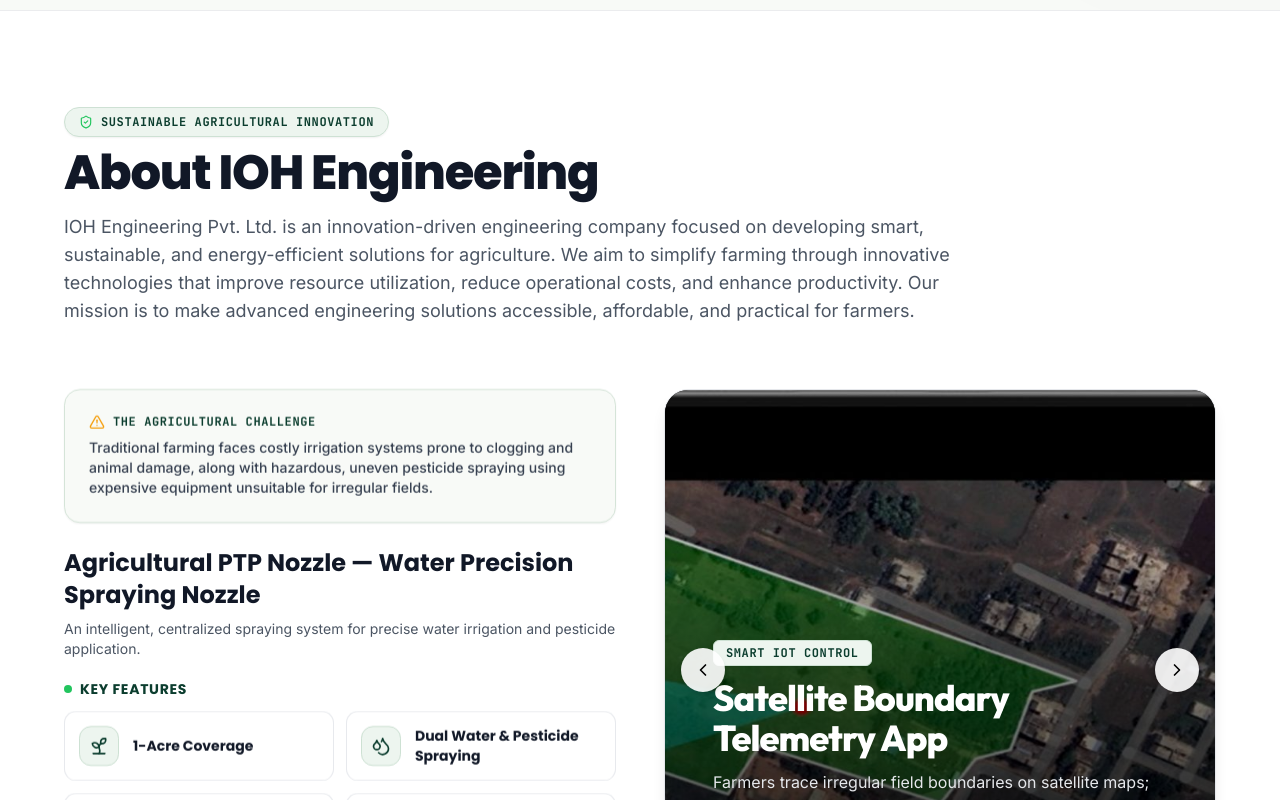
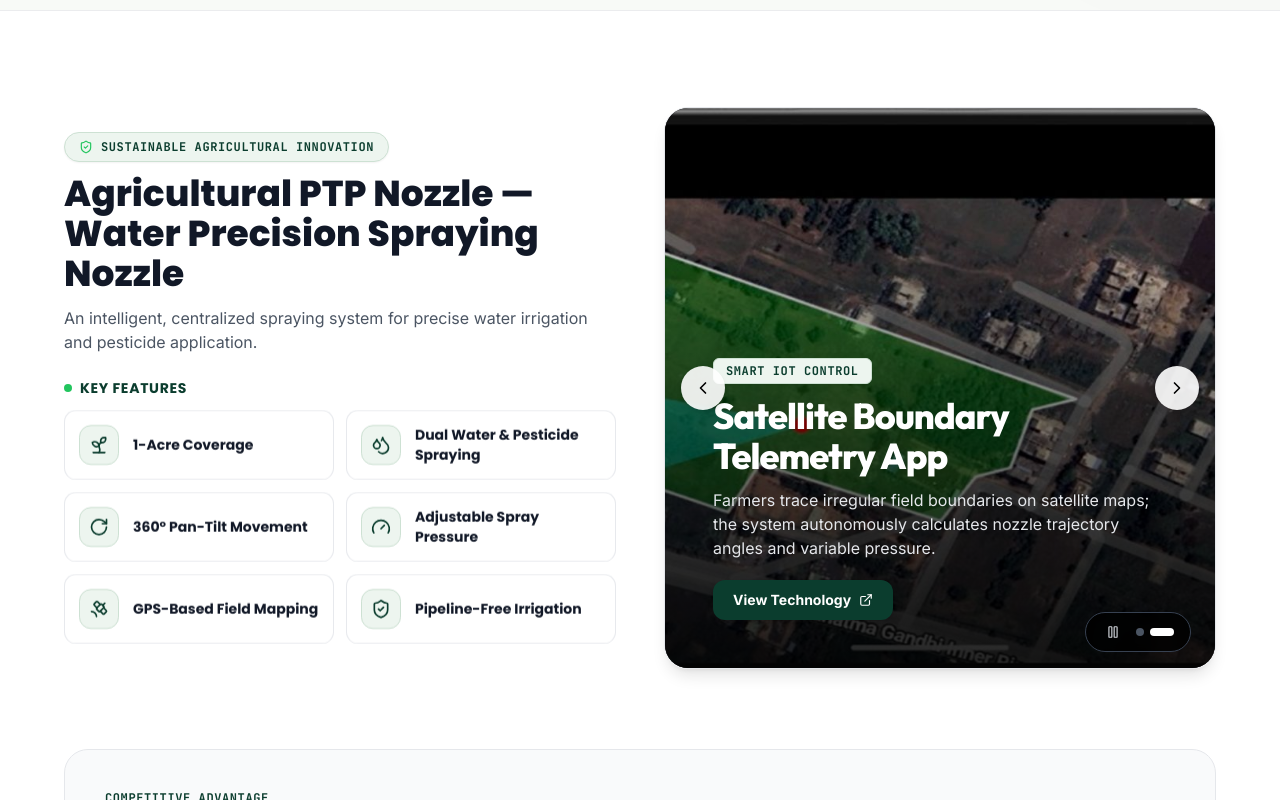
Before and after one commit to Var7745/IOHWEBSITE, a React (Vite) app: page / in a window 1280 px wide. Shown: the part 680-1480 px from the top of the page. Built offline with nearby package versions, Linux system fonts and the light colour scheme; a web font is replaced by a local one.

Commit message:
feat: corporate animations, updated Olive Perike portrait, 6 key PTP features & clean styling

```diff
--- a/src/components/Introduction.jsx
+++ b/src/components/Introduction.jsx
@@ -7,7 +7,6 @@ import {
   Droplets,
   RotateCw,
   Satellite,
-  AlertTriangle,
   Sprout,
   Gauge
 } from 'lucide-react';
@@ -58,59 +57,36 @@ export default function Introduction() {
     >
       <div className="max-w-7xl mx-auto">
 
-        {/* Section Header with Scroll Reveal */}
-        <div className="max-w-4xl mb-12 sm:mb-16 reveal-init">
-          <div className="inline-flex items-center gap-2 px-3.5 py-1.5 rounded-full text-xs font-mono font-bold uppercase tracking-wider bg-[#EDF5EF] text-[#0B3D2E] border border-[#CDE1D3] mb-3 shadow-sm">
-            <ShieldCheck className="w-3.5 h-3.5 text-[#22C55E]" aria-hidden="true" />
-            <span>Sustainable Agricultural Innovation</span>
-          </div>
-          <h2
-            id="about-heading"
-            className="text-3xl sm:text-4xl lg:text-5xl font-extrabold tracking-tight text-gray-900 font-heading mb-4 break-words"
-          >
-            About IOH Engineering
-          </h2>
-          <p className="text-base sm:text-lg text-gray-600 leading-relaxed font-normal">
-            {company.shortDescription}
-          </p>
-        </div>
-
-        {/* Top Split Grid: The Agricultural Challenge & PTP Nozzle Overview + Showcase Carousel */}
-        <div className="grid grid-cols-1 lg:grid-cols-12 gap-8 lg:gap-12 items-start mb-16 sm:mb-20">
+        {/* Top Split Grid: PTP Nozzle Overview + Showcase Carousel */}
+        <div className="grid grid-cols-1 lg:grid-cols-12 gap-8 lg:gap-12 items-center mb-16 sm:mb-20">
 
           {/* Narrative Column */}
           <div className="lg:col-span-6 space-y-6">
 
-            {/* The Agricultural Challenge Card with Scroll Reveal */}
-            <div className="p-6 rounded-2xl bg-[#F8FAF7] border border-[#D5E4D8] shadow-sm reveal-init delay-100 corporate-card">
-              <div className="flex items-center gap-2 mb-2">
-                <AlertTriangle className="w-4 h-4 text-[#F59E0B] shrink-0" aria-hidden="true" />
-                <span className="text-xs font-mono font-bold uppercase tracking-wider text-[#0B3D2E]">
-                  The Agricultural Challenge
-                </span>
-              </div>
-              <p className="text-xs sm:text-sm text-gray-700 leading-relaxed font-medium">
-                {introduction.problemStatement}
-              </p>
-            </div>
-
             {/* The PTP Solution */}
             <div className="space-y-4">
               <div>
-                <h3 className="text-xl sm:text-2xl font-bold text-gray-900 font-heading leading-snug reveal-init delay-150 mb-2">
+                <div className="inline-flex items-center gap-2 px-3.5 py-1.5 rounded-full text-xs font-mono font-bold uppercase tracking-wider bg-[#EDF5EF] text-[#0B3D2E] border border-[#CDE1D3] mb-3 shadow-sm">
+                  <ShieldCheck className="w-3.5 h-3.5 text-[#22C55E]" aria-hidden="true" />
+                  <span>Sustainable Agricultural Innovation</span>
+                </div>
+                <h2
+                  id="about-heading"
+                  className="text-2xl sm:text-3xl lg:text-4xl font-extrabold text-gray-900 font-heading leading-tight reveal-init delay-150 mb-3"
+                >
                   Agricultural PTP Nozzle — Water Precision Spraying Nozzle
-                </h3>
-                <p className="text-xs sm:text-sm text-gray-600 leading-relaxed font-normal">
+                </h2>
+                <p className="text-sm sm:text-base text-gray-600 leading-relaxed font-normal">
                   An intelligent, centralized spraying system for precise water irrigation and pesticide application.
                 </p>
               </div>
 
-              <div className="pt-1">
+              <div className="pt-2">
                 <div className="flex items-center gap-2 mb-3">
                   <span className="w-2 h-2 rounded-full bg-[#22C55E]" aria-hidden="true" />
-                  <h4 className="text-xs sm:text-sm font-bold uppercase tracking-wider text-[#0B3D2E] font-heading">
+                  <h3 className="text-xs sm:text-sm font-bold uppercase tracking-wider text-[#0B3D2E] font-heading">
                     Key Features
-                  </h4>
+                  </h3>
                 </div>
 
                 {/* Key Features Points with Themed Icons (6 Features in 2-Col Grid) */}
```
